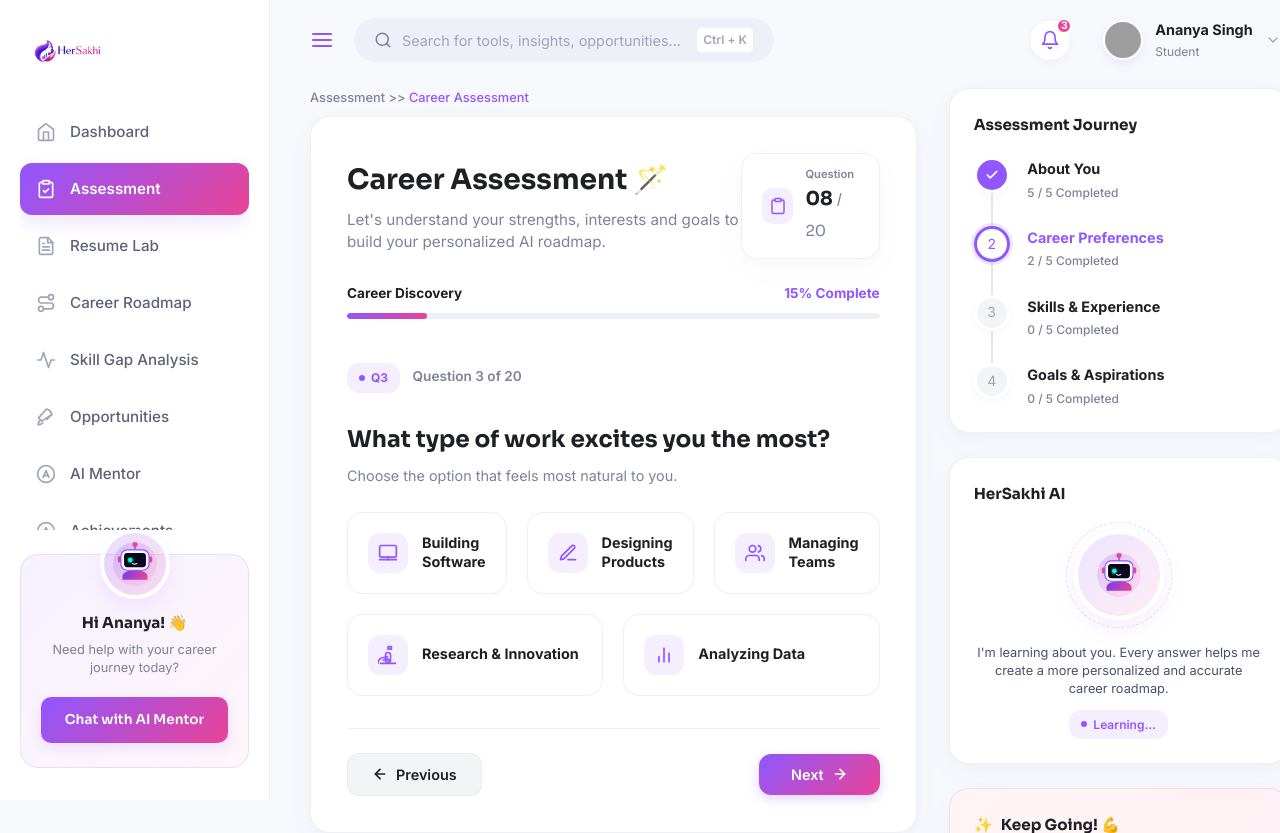
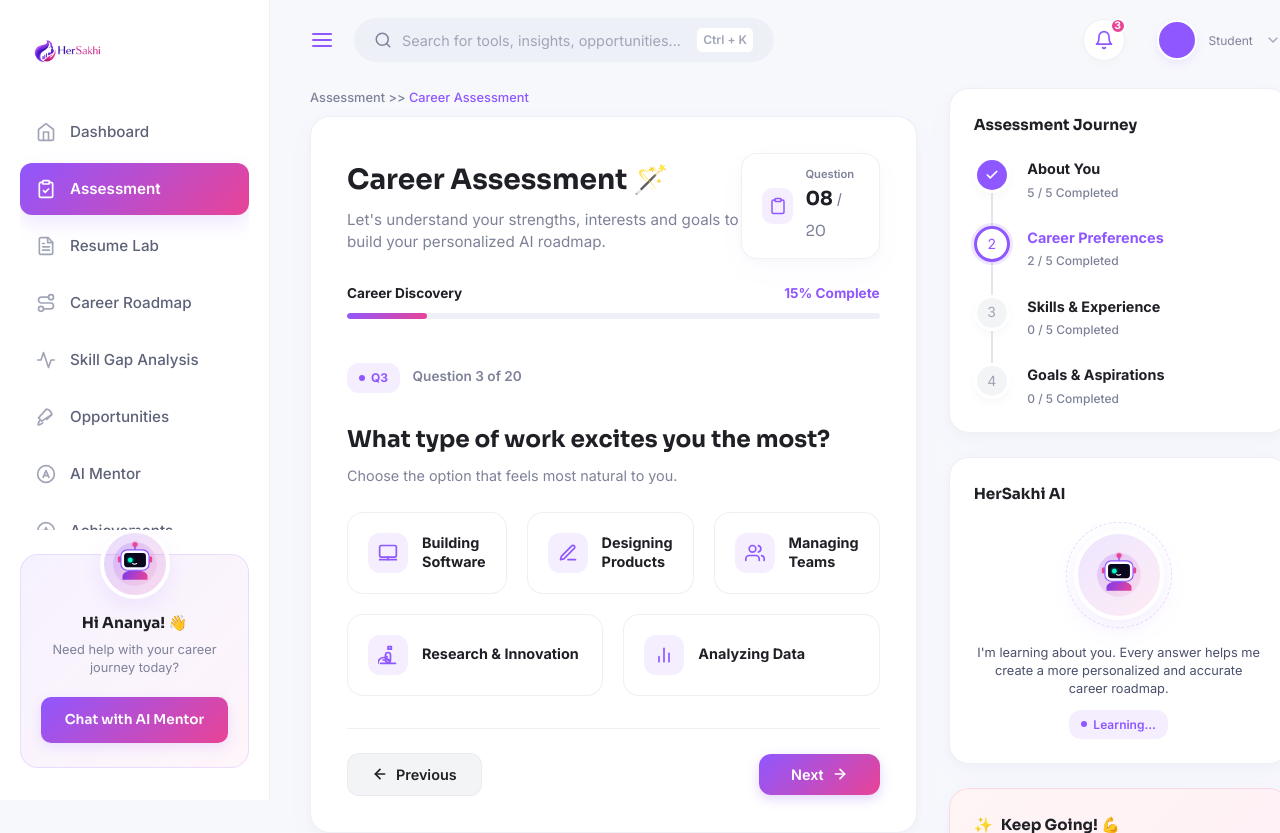
Before and after one commit to byanjanstarlord-arch/FOR_WOMEN-v2v, a Django app: page /assessment/ in a window 1280 px wide; the page is wider, and only the part inside the window is pictured. Shown: the top 833 px of that part. Run offline with Django 5.2, Linux system fonts and the light colour scheme; grey boxes are pictures that could not be loaded.

Commit message:
Integrated AI in modules and fixed some bugs

```diff
--- a/static/css/app.css
+++ b/static/css/app.css
@@ -322,11 +322,15 @@ body.app-layout {
   background-color: rgba(143, 87, 255, 0.05);
 }
 
-.header__profile img {
+.header__profile-avatar {
   width: 40px;
   height: 40px;
   border-radius: 50%;
-  object-fit: cover;
+  display: grid;
+  place-items: center;
+  background-color: var(--accent-violet);
+  color: #fff;
+  font-weight: 700;
   border: 2px solid #FFFFFF;
   box-shadow: 0px 4px 10px rgba(143, 87, 255, 0.1);
 }
--- a/static/css/main.css
+++ b/static/css/main.css
@@ -426,9 +426,9 @@ button {
   place-items: center;
 }
 
-.auth-brand-circle img {
-  width: 36px;
-  height: 36px;
+..auth-brand-circle img {
+  width: 48px;
+  height: 48px;
 }
 
 .auth-right h2 {
--- a/templates/app_base.html
+++ b/templates/app_base.html
@@ -131,9 +131,21 @@
                     <span class="badge">3</span>
                 </a>
                 <div class="header__profile">
-                    <img src="https://i.pravatar.cc/150?img=5" alt="Profile">
+                    <div class="header__profile-avatar">
+                        {% if user.first_name or user.last_name %}
+                            {{ user.first_name|slice:":1"|upper }}{% if user.last_name %}{{ user.last_name|slice:":1"|upper }}{% endif %}
+                        {% else %}
+                            {{ user.username|slice:":2"|upper }}
+                        {% endif %}
+                    </div>
                     <div class="header__profile-info">
-                        <span class="header__profile-name">{{ user.first_name|default:"Ananya" }} {{ user.last_name|default:"Singh" }}</span>
+                        <span class="header__profile-name">
+                            {% if user.first_name or user.last_name %}
+                                {{ user.first_name }}{% if user.last_name %} {{ user.last_name }}{% endif %}
+                            {% else %}
+                                {{ user.username }}
+                            {% endif %}
+                        </span>
                         <span class="header__profile-role">Student</span>
                     </div>
                     <svg xmlns="http://www.w3.org/2000/svg" width="16" height="16" viewBox="0 0 24 24" fill="none" stroke="currentColor" stroke-width="2" stroke-linecap="round" stroke-linejoin="round"><polyline points="6 9 12 15 18 9"/></svg>
```
Also changed, not shown: static/images/ChatGPT Image Jul 10, 2026, 10_20_05 PM.png (added).
